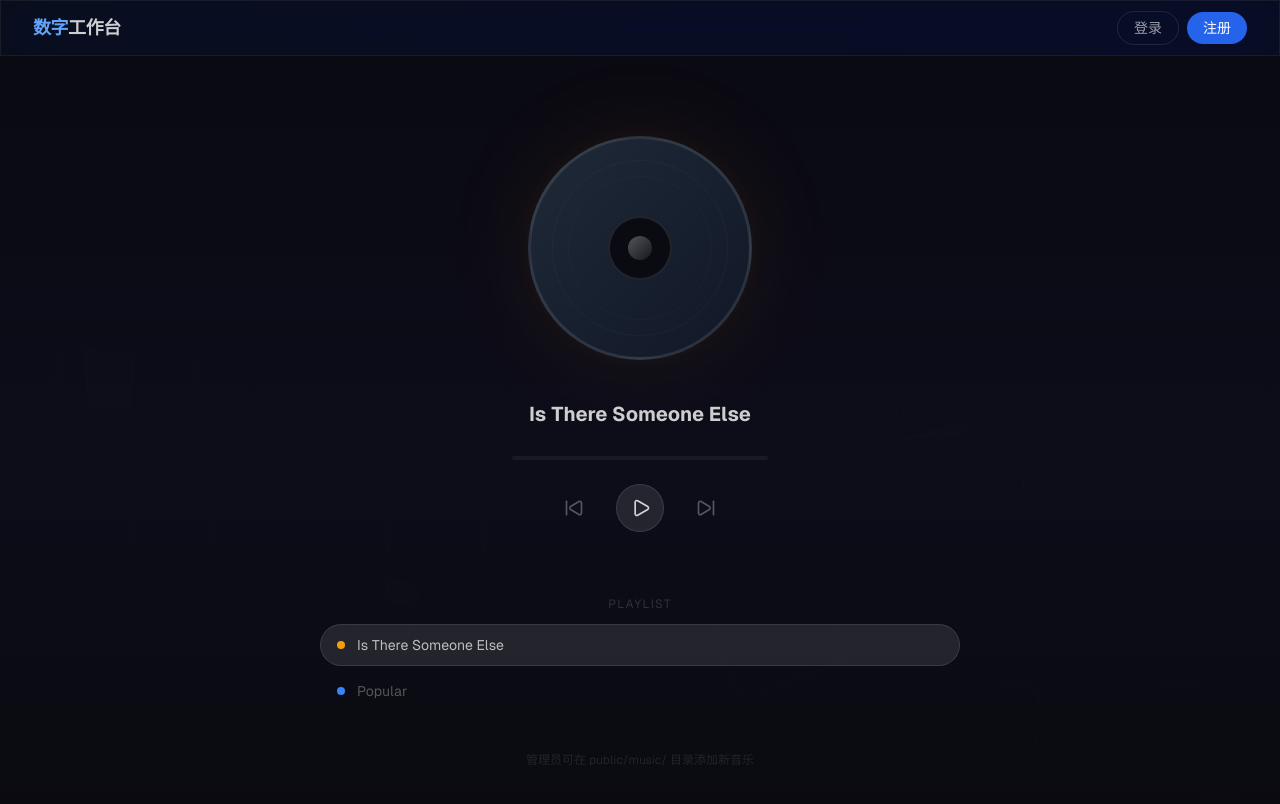
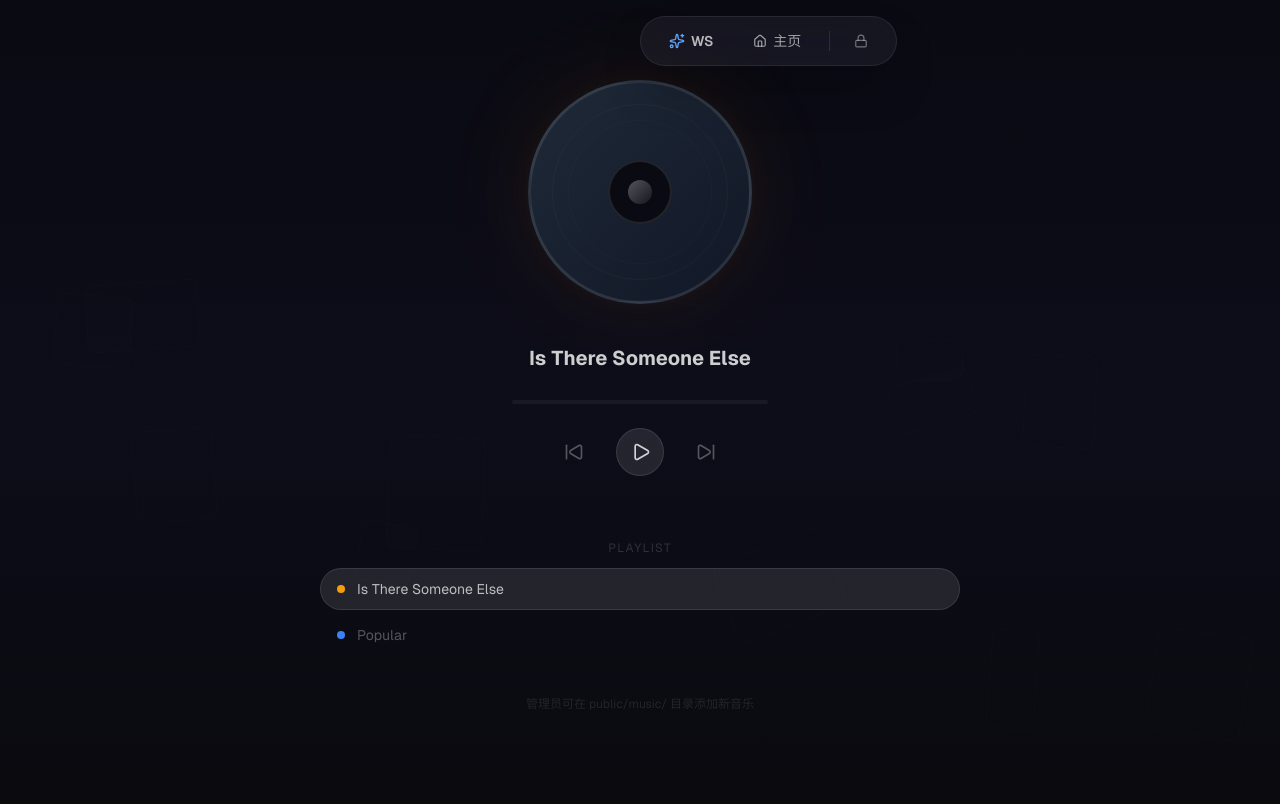
Before and after one commit to Soren799/digital-workstation, a Next.js app in the folder web/: page /music in a window 1280 px wide. Shown: the top 804 px of the page. Built offline with nearby package versions, Linux system fonts and the light colour scheme; no server answers.

Commit message:
refactor: 移除登录系统，改用简单密码管理

```diff
--- a/web/src/app/admin/page.tsx
+++ b/web/src/app/admin/page.tsx
@@ -2,24 +2,17 @@
 
 import { useState, useEffect, useCallback } from 'react';
 import { AppLayout } from '@/components/AppLayout';
-import { useAuth } from '@/modules/auth';
+import { useAdmin } from '@/hooks/useAdmin';
 import { createClient } from '@/lib/supabase/client';
 import { useRouter } from 'next/navigation';
-import type { Profile } from '@/types';
 import { Plus, Copy, Check, Loader2, Shield } from 'lucide-react';
 
 interface InviteCode {
-  id: string;
-  code: string;
-  used_by: string | null;
-  used_at: string | null;
-  created_by: string;
-  created_at: string;
-  profiles?: { display_name?: string; email?: string } | null;
+  id: string; code: string; used_by: string | null; used_at: string | null; created_at: string;
 }
 
 export default function AdminPage() {
-  const { user, profile, loading: authLoading } = useAuth();
+  const { isAdmin } = useAdmin();
   const [inviteCodes, setInviteCodes] = useState<InviteCode[]>([]);
   const [loading, setLoading] = useState(true);
   const [generating, setGenerating] = useState(false);
@@ -27,18 +20,10 @@ export default function AdminPage() {
   const router = useRouter();
   const supabase = createClient();
 
-  // 非管理员重定向
-  useEffect(() => {
-    if (!authLoading && profile && profile.role !== 'admin') {
-      router.push('/');
-    }
-  }, [authLoading, profile, router]);
+  useEffect(() => { if (!isAdmin) router.push('/'); }, [isAdmin, router]);
 
   const fetchCodes = useCallback(async () => {
-    const { data } = await supabase
-      .from('invite_codes')
-      .select('*, profiles:used_by(display_name, email)')
-      .order('created_at', { ascending: false });
+    const { data } = await supabase.from('invite_codes').select('*').order('created_at', { ascending: false });
     if (data) setInviteCodes(data);
     setLoading(false);
   }, [supabase]);
@@ -48,19 +33,13 @@ export default function AdminPage() {
   const generateCode = async () => {
     setGenerating(true);
     const code = 'INV-' + Math.random().toString(36).substring(2, 10).toUpperCase();
-    await supabase.from('invite_codes').insert({ code, created_by: user!.id });
+    // Use zero UUID for created_by since we removed auth
+    await supabase.from('invite_codes').insert({ code, created_by: '00000000-0000-0000-0000-000000000000' });
     setGenerating(false);
     fetchCodes();
   };
 
-  const copyCode = (code: string) => {
-    navigator.clipboard.writeText(code);
-    setCopied(code);
-    setTimeout(() => setCopied(null), 2000);
-  };
-
-  if (authLoading) return null;
-  if (!profile || profile.role !== 'admin') return null;
+  if (!isAdmin) return null;
 
   return (
     <AppLayout>
@@ -70,106 +49,34 @@ export default function AdminPage() {
           <h1 className="text-2xl font-bold">后台管理</h1>
         </div>
 
-        {/* 邀请码 */}
-        <div className="glass rounded-2xl p-6 mb-6">
+        <div className="glass rounded-2xl p-6">
           <div className="flex items-center justify-between mb-4">
             <h2 className="text-lg font-semibold">邀请码管理</h2>
-            <button
-              onClick={generateCode}
-              disabled={generating}
-              className="flex items-center gap-1.5 px-4 py-2 bg-blue-600 hover:bg-blue-500 disabled:opacity-50 text-white text-sm rounded-full transition-colors"
-            >
-              <Plus size={14} />
-              {generating ? '生成中...' : '生成邀请码'}
+            <button onClick={generateCode} disabled={generating}
+              className="flex items-center gap-1.5 px-4 py-2 bg-blue-600 hover:bg-blue-500 disabled:opacity-50 text-white text-sm rounded-full transition-colors">
+              <Plus size={14} />{generating ? '生成中...' : '生成邀请码'}
             </button>
           </div>
-
-          {loading ? (
-            <div className="flex justify-center py-8"><Loader2 className="animate-spin text-white/20" size={24} /></div>
-          ) : inviteCodes.length === 0 ? (
-            <p className="text-white/20 text-sm py-8 text-center">暂无邀请码，点击上方按钮生成</p>
-          ) : (
-            <div className="space-y-2">
+          {loading ? <div className="flex justify-center py-8"><Loader2 className="animate-spin text-white/20" size={24} /></div>
+          : inviteCodes.length === 0 ? <p className="text-white/20 text-sm py-8 text-center">暂无邀请码</p>
+          : <div className="space-y-2">
               {inviteCodes.map((inv) => (
-                <div
-                  key={inv.id}
-                  className={`flex items-center justify-between px-4 py-3 rounded-xl border transition-colors ${
-                    inv.used_by ? 'bg-white/[0.02] border-white/5' : 'bg-white/[0.04] border-white/10'
-                  }`}
-                >
+                <div key={inv.id} className={`flex items-center justify-between px-4 py-3 rounded-xl border ${inv.used_by ? 'bg-white/[0.02] border-white/5' : 'bg-white/[0.04] border-white/10'}`}>
                   <div className="flex items-center gap-3">
                     <code className="text-sm font-mono text-white/60">{inv.code}</code>
-                    {inv.used_by ? (
-                      <span className="text-xs text-white/20">
-                        已使用 · {inv.profiles?.display_name || inv.profiles?.email || inv.used_by}
-                      </span>
-                    ) : (
-                      <span className="text-xs text-green-400/60">可用</span>
-                    )}
+                    {inv.used_by ? <span className="text-xs text-white/20">已使用</span> : <span className="text-xs text-green-400/60">可用</span>}
                   </div>
                   {!inv.used_by && (
-                    <button
-                      onClick={() => copyCode(inv.code)}
-                      className="p-1.5 hover:bg-white/5 rounded-lg transition-colors"
-                    >
+                    <button onClick={() => { navigator.clipboard.writeText(inv.code); setCopied(inv.code); setTimeout(() => setCopied(null), 2000); }}
+                      className="p-1.5 hover:bg-white/5 rounded-lg transition-colors">
                       {copied === inv.code ? <Check size={14} className="text-green-400" /> : <Copy size={14} className="text-white/30" />}
                     </button>
                   )}
                 </div>
               ))}
-            </div>
-          )}
+            </div>}
         </div>
-
-        {/* 用户管理 */}
-        <UserManager supabase={supabase} />
       </div>
     </AppLayout>
   );
 }
-
-function UserManager({ supabase }: { supabase: ReturnType<typeof createClient> }) {
-  const [users, setUsers] = useState<Profile[]>([]);
-  const [loading, setLoading] = useState(true);
-
-  useEffect(() => {
-    supabase.from('profiles').select('*').order('created_at', { ascending: false }).then(({ data }: { data: Profile[] | null }) => {
-      if (data) setUsers(data);
-      setLoading(false);
-    });
-  }, [supabase]);
-
-  const changeRole = async (userId: string, role: string) => {
-    await supabase.from('profiles').update({ role }).eq('id', userId);
-    setUsers((prev) => prev.map((u) => u.id === userId ? { ...u, role } : u));
-  };
-
-  return (
-    <div className="glass rounded-2xl p-6">
-      <h2 className="text-lg font-semibold mb-4">用户管理</h2>
-      {loading ? (
-        <div className="flex justify-center py-8"><Loader2 className="animate-spin text-white/20" size={24} /></div>
-      ) : (
-        <div className="space-y-1">
-          {users.map((u) => (
-            <div key={u.id} className="flex items-center justify-between px-4 py-3 rounded-xl hover:bg-white/[0.02] transition-colors">
-              <div>
-                <p className="text-sm text-white/70">{u.display_name || '未设置昵称'}</p>
-                <p className="text-xs text-white/20">{u.email}</p>
-              </div>
-              <select
-                value={u.role}
-                onChange={(e) => changeRole(u.id, e.target.value)}
-                className="text-xs bg-white/5 border border-white/10 rounded-lg px-3 py-1.5 text-white/60 focus:outline-none focus:border-blue-500/50"
-              >
-                <option value="visitor">访客</option>
-                <option value="friend">Friend</option>
-                <option value="admin">管理员</option>
-              </select>
-            </div>
-          ))}
-        </div>
-      )}
-    </div>
-  );
-}
--- a/web/src/components/TopBar.tsx
+++ b/web/src/components/TopBar.tsx
@@ -1,110 +1,85 @@
 'use client';
 
-import { useAuth } from '@/modules/auth';
-import { LogOut, User, Bookmark } from 'lucide-react';
+import { useAdmin } from '@/hooks/useAdmin';
+import { Lock, Unlock, Home, Sparkles } from 'lucide-react';
 import { useState } from 'react';
 import Link from 'next/link';
 import { useRouter } from 'next/navigation';
+import { motion, useScroll, useMotionValueEvent } from 'motion/react';
 
 export function TopBar() {
-  const { user, profile, signOut } = useAuth();
-  const [showMenu, setShowMenu] = useState(false);
+  const { isAdmin, unlock, lock } = useAdmin();
+  const [showPwd, setShowPwd] = useState(false);
+  const [pwd, setPwd] = useState('');
+  const [error, setError] = useState(false);
+  const [visible, setVisible] = useState(true);
+  const { scrollY } = useScroll();
   const router = useRouter();
 
+  useMotionValueEvent(scrollY, 'change', (latest) => {
+    const prev = scrollY.getPrevious() ?? 0;
+    if (latest < prev || latest < 50) setVisible(true);
+    else if (latest > 100 && latest > prev) setVisible(false);
+  });
+
+  const handleUnlock = () => {
+    if (unlock(pwd)) { setShowPwd(false); setPwd(''); setError(false); }
+    else setError(true);
+  };
+
   return (
-    <header className="h-14 glass border-b border-white/5 flex items-center justify-between px-4 lg:px-8 sticky top-0 z-40">
-      {/* 左侧 — Logo */}
-      <Link href="/" className="text-lg font-bold tracking-tight shrink-0">
-        <span className="text-blue-400">数字</span>
-        <span className="text-white/80">工作台</span>
-      </Link>
+    <motion.header
+      initial={{ y: 0, opacity: 1 }}
+      animate={{ y: visible ? 0 : -100, opacity: visible ? 1 : 0 }}
+      transition={{ duration: 0.3, ease: 'easeInOut' }}
+      className="fixed top-4 left-1/2 -translate-x-1/2 z-50"
+    >
+      <nav className="flex items-center justify-center gap-3 px-4 py-2 rounded-full glass-strong border border-white/10 shadow-2xl shadow-black/40">
+        {/* Logo */}
+        <Link href="/" className="flex items-center gap-1.5 px-3 py-1.5 rounded-full hover:bg-white/5 transition-colors">
+          <Sparkles size={16} className="text-blue-400" />
+          <span className="text-sm font-semibold text-white/70 hidden sm:inline">WS</span>
+        </Link>
 
-      {/* 右侧 */}
-      <div className="flex items-center gap-2">
-        {/* 收藏入口 — 仅登录用户可见 */}
-        {user && (
-          <button
-            onClick={() => router.push('/bookmarks')}
-            className="flex items-center gap-1.5 px-3 py-1.5 rounded-full text-xs font-medium
-                       bg-white/5 hover:bg-white/10 border border-white/5
-                       text-white/60 hover:text-white/90 transition-all"
-          >
-            <Bookmark size={14} />
-            收藏
+        {/* 主页 */}
+        <button
+          onClick={() => { router.push('/'); setTimeout(() => window.scrollTo({ top: 0, behavior: 'smooth' }), 100); }}
+          className="flex items-center gap-1.5 px-4 py-1.5 rounded-full text-sm text-white/60 hover:text-white hover:bg-white/5 transition-all"
+        >
+          <Home size={14} />
+          <span className="hidden sm:inline">主页</span>
+        </button>
+
+        {/* 分隔 */}
+        <div className="w-px h-5 bg-white/10" />
+
+        {/* 密码锁 */}
+        {isAdmin ? (
+          <button onClick={lock} className="flex items-center gap-1.5 px-3 py-1.5 rounded-full text-sm text-green-400/80 hover:text-green-400 hover:bg-white/5 transition-all">
+            <Unlock size={14} />
+            <span className="hidden sm:inline">管理员</span>
+          </button>
+        ) : showPwd ? (
+          <div className="flex items-center gap-1">
+            <input
+              type="password"
+              value={pwd}
+              onChange={(e) => { setPwd(e.target.value); setError(false); }}
+              onKeyDown={(e) => e.key === 'Enter' && handleUnlock()}
+              placeholder="密码"
+              autoFocus
+              className="w-20 px-2 py-1 text-xs bg-white/5 border border-white/10 rounded-full text-white placeholder-white/20 focus:outline-none focus:border-blue-500/50"
+            />
+            <button onClick={handleUnlock} className="text-xs text-white/50 hover:text-white px-1">确定</button>
+            <button onClick={() => { setShowPwd(false); setPwd(''); setError(false); }} className="text-xs text-white/30 hover:text-white px-1">取消</button>
+          </div>
+        ) : (
+          <button onClick={() => setShowPwd(true)} className="flex items-center gap-1.5 px-3 py-1.5 rounded-full text-sm text-white/40 hover:text-white hover:bg-white/5 transition-all">
+            <Lock size={14} />
           </button>
         )}
-
-        {/* 用户菜单 */}
-        {user ? (
-          <div className="relative">
-            <button
-              onClick={() => setShowMenu(!showMenu)}
-              className="flex items-center gap-2 px-3 py-1.5 rounded-full hover:bg-white/5 transition-colors"
-            >
-              <div className="w-7 h-7 rounded-full bg-blue-600 flex items-center justify-center text-white text-xs font-bold">
-                {(profile?.display_name || user.email || 'U')[0].toUpperCase()}
-              </div>
-              <span className="hidden sm:block text-sm text-white/70">
-                {profile?.display_name || user.email?.split('@')[0]}
-              </span>
-            </button>
-
-            {showMenu && (
-              <>
-                <div className="fixed inset-0 z-10" onClick={() => setShowMenu(false)} />
-                <div className="absolute right-0 top-full mt-2 w-56 glass-strong border border-white/10 rounded-xl shadow-xl z-20 py-1 animate-fade-in">
-                  <div className="px-4 py-3 border-b border-white/10">
-                    <p className="text-sm font-medium text-white">{profile?.display_name || '用户'}</p>
-                    <p className="text-xs text-white/40 mt-0.5">{user.email}</p>
-                    <span className="inline-block mt-1.5 px-2 py-0.5 text-[10px] rounded-full bg-blue-500/20 text-blue-300 font-medium">
-                      {roleLabel(profile?.role)}
-                    </span>
-                  </div>
-                  {profile?.role === 'admin' && (
-                    <button
-                      onClick={() => { setShowMenu(false); router.push('/admin'); }}
-                      className="w-full flex items-center gap-2 px-4 py-2.5 text-sm text-white/60 hover:bg-white/5 transition-colors"
-                    >
-                      <User size={15} />
-                      后台管理
-                    </button>
-                  )}
-                  <button
-                    onClick={() => { setShowMenu(false); signOut(); }}
-                    className="w-full flex items-center gap-2 px-4 py-2.5 text-sm text-red-400 hover:bg-red-500/10 transition-colors"
-                  >
-                    <LogOut size={15} />
-                    退出登录
-                  </button>
-                </div>
-              </>
-            )}
-          </div>
-        ) : (
-          <div className="flex items-center gap-2">
-            <Link
-              href="/login"
-              className="px-4 py-1.5 text-sm text-white/60 hover:text-white border border-white/10 rounded-full hover:bg-white/5 transition-all"
-            >
-              登录
-            </Link>
-            <Link
-              href="/register"
-              className="px-4 py-1.5 text-sm bg-blue-600 hover:bg-blue-500 text-white rounded-full transition-colors"
-            >
-              注册
-            </Link>
-          </div>
-        )}
-      </div>
-    </header>
+      </nav>
+      {error && <p className="text-xs text-red-400/80 text-center mt-1">密码错误</p>}
+    </motion.header>
   );
 }
-
-function roleLabel(role?: string) {
-  switch (role) {
-    case 'admin': return '管理员';
-    case 'friend': return 'Friend';
-    default: return '访客';
-  }
-}
--- /dev/null
+++ b/web/src/hooks/useAdmin.tsx
@@ -0,0 +1,50 @@
+'use client';
+
+import { createContext, useContext, useState, useEffect, useCallback } from 'react';
+
+interface AdminContextValue {
+  isAdmin: boolean;
+  unlock: (password: string) => boolean;
+  lock: () => void;
+}
+
+const AdminContext = createContext<AdminContextValue>({
+  isAdmin: false,
+  unlock: () => false,
+  lock: () => {},
+});
+
+const ADMIN_PASSWORD = 'Admin123456';
+const STORAGE_KEY = 'ws_admin';
+
+export function AdminProvider({ children }: { children: React.ReactNode }) {
+  const [isAdmin, setIsAdmin] = useState(false);
+
+  useEffect(() => {
+    if (localStorage.getItem(STORAGE_KEY) === '1') setIsAdmin(true);
+  }, []);
+
+  const unlock = useCallback((password: string) => {
+    if (password === ADMIN_PASSWORD) {
+      localStorage.setItem(STORAGE_KEY, '1');
+      setIsAdmin(true);
+      return true;
+    }
+    return false;
+  }, []);
+
+  const lock = useCallback(() => {
+    localStorage.removeItem(STORAGE_KEY);
+    setIsAdmin(false);
+  }, []);
+
+  return (
+    <AdminContext.Provider value={{ isAdmin, unlock, lock }}>
+      {children}
+    </AdminContext.Provider>
+  );
+}
+
+export function useAdmin() {
+  return useContext(AdminContext);
+}
--- a/web/src/modules/bookmarks/components/BookmarkList.tsx
+++ b/web/src/modules/bookmarks/components/BookmarkList.tsx
@@ -4,13 +4,13 @@ import { useState, useEffect, useCallback } from 'react';
 import { BookmarkCard } from './BookmarkCard';
 import { BookmarkEditor } from './BookmarkEditor';
 import { Button } from '@/components/ui/Button';
-import { useAuth } from '@/modules/auth';
+import { useAdmin } from '@/hooks/useAdmin';
 import { createClient } from '@/lib/supabase/client';
 import type { Bookmark, BookmarkType } from '@/types';
 import { Plus, Search, Loader2, Folders } from 'lucide-react';
 
 export function BookmarkList() {
-  const { user, profile } = useAuth();
+  const { isAdmin } = useAdmin();
   const [bookmarks, setBookmarks] = useState<Bookmark[]>([]);
   const [loading, setLoading] = useState(true);
   const [editorOpen, setEditorOpen] = useState(false);
@@ -21,18 +21,10 @@ export function BookmarkList() {
 
   const fetchBookmarks = useCallback(async () => {
     setLoading(true);
-    let query = supabase.from('bookmarks').select('*').order('created_at', { ascending: false });
-
-    if (!user) {
-      query = query.eq('is_public', true);
-    } else {
-      query = query.or(`is_public.eq.true,user_id.eq.${user.id}`);
-    }
-
-    const { data, error } = await query;
+    const { data, error } = await supabase.from('bookmarks').select('*').order('created_at', { ascending: false });
     if (!error && data) setBookmarks(data as Bookmark[]);
     setLoading(false);
-  }, [user, supabase]);
+  }, [supabase]);
 
   useEffect(() => {
     fetchBookmarks();
@@ -91,7 +83,7 @@ export function BookmarkList() {
               className="w-full pl-10 pr-4 py-2 bg-[rgb(var(--card))] border border-[rgb(var(--border))] rounded-lg text-sm text-[rgb(var(--foreground))] placeholder:text-[rgb(var(--muted-foreground))] focus:outline-none focus:ring-2 focus:ring-blue-500/50 transition-colors"
             />
           </div>
-          {user && profile?.role !== 'visitor' && (
+          {isAdmin && (
             <Button onClick={handleNew} size="sm">
               <Plus size={16} />
               新建
```
Also changed, not shown: web/src/app/layout.tsx (+5 -9 lines), web/src/middleware.ts (+4 -19 lines).
